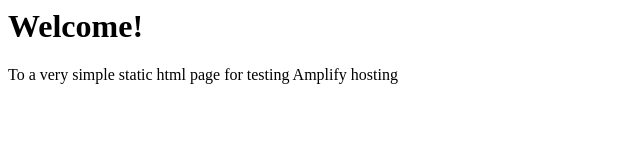
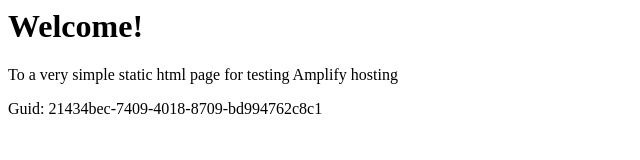
Before and after one commit to aws-aemilia-pdx/Github-PR-Commit-Integration-Test-DoNotTouch-GitHubAutoBuildPrPreviewCanaryTest-v1-beta-us-west-2, a website: page src/index.html in a window 1280 px wide. Shown: the whole page, without its empty margins (0-640 px from the left). Drawn offline with Linux system fonts and the light colour scheme.

Commit message:
commit from integ tests

```diff
--- a/src/index.html
+++ b/src/index.html
@@ -1,3 +1,5 @@
+
+
 <html lang="en">
 
 <head>
@@ -10,6 +12,6 @@
 <body>
     <h1>Welcome!</h1>
     <p>To a very simple static html page for testing Amplify hosting</p>
-</body>
+    <p>Guid: 21434bec-7409-4018-8709-bd994762c8c1</p></body>
 
 </html>
```
